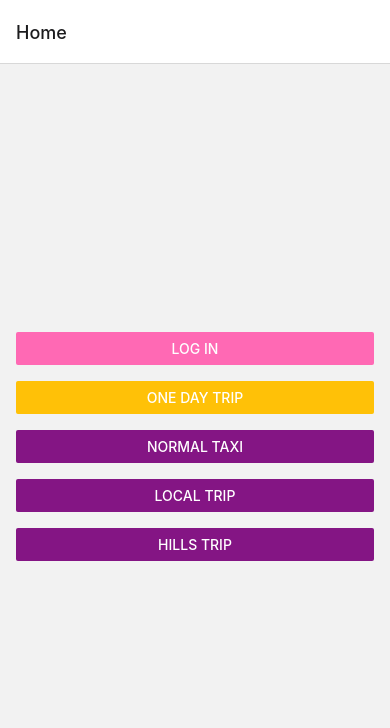
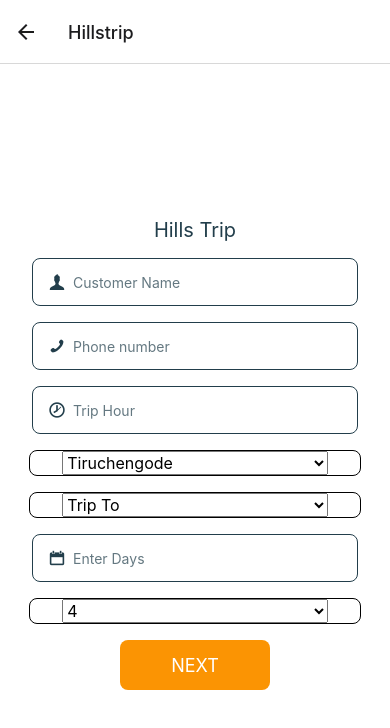
Before and after one commit to ingeniumpavithra/Vetri-taxi-mobile, a React Native app: screen /Hillstrip in a window 390 px wide. Shown: the top 728 px of the page. Built offline with nearby package versions, Linux system fonts and the light colour scheme.

Commit message:
local trip

```diff
--- a/navigations/StackNavigator.js
+++ b/navigations/StackNavigator.js
@@ -7,6 +7,8 @@ import LocalTrip from "../screens/localTrip";
 import Normaltaxi from "../screens/Normaltaxi";
 import Login from "../screens/Login";
 import Billonedaytrip from "../screens/Billonedaytrip"
+import Hillstrip from "../screens/Hillstrip";
+
 const Stack = createNativeStackNavigator();
 
 const StackNavigator = () => {
@@ -18,6 +20,7 @@ const StackNavigator = () => {
         <Stack.Screen name="Log in" component={Login} />
         <Stack.Screen name="onedaytrip" component={onedaytrip} />
         <Stack.Screen name="Billonedaytrip" component={Billonedaytrip} />
+        <Stack.Screen name="Hillstrip" component={Hillstrip} />
       </Stack.Group>
       <Stack.Group screenOptions={{ presentation: "modal" }}>
         <Stack.Screen name="Normaltaxi" component={Normaltaxi} />
--- a/package.json
+++ b/package.json
@@ -20,6 +20,7 @@
     "react-native": "0.64.3",
     "react-native-safe-area-context": "3.3.2",
     "react-native-screens": "~3.8.0",
+    "react-native-select-dropdown": "^1.6.0",
     "react-native-web": "0.17.1",
     "yup": "^0.32.11"
   },
--- a/screens/Billonedaytrip.js
+++ b/screens/Billonedaytrip.js
@@ -1,6 +1,6 @@
 import React from "react";
-import { StyleSheet, Text, View,} from "react-native";
-import Card from '../components/Calcard'
+import { StyleSheet, Text, View,} from "react-native"
+import Card from '../components/CalCard'
 import { useFormik } from 'formik'
 import Button from '../components/button'
 
--- /dev/null
+++ b/screens/Hillstrip.js
@@ -0,0 +1,149 @@
+import React, { useState } from 'react'
+import { View, Text, Picker } from 'react-native'
+import { useFormik } from 'formik'
+
+import Input from '../components/input'
+import Button from '../components/button'
+
+const Hillstrip = () => {
+    const { handleChange,
+        handleSubmit,
+        handleBlur,
+        values,
+        errors,
+        touched } = useFormik({
+            //   validationSchema: TripSchema,
+            initialValues: { username: '', password: '' },
+            onSubmit: () =>
+                alert("")
+        });
+    const [place, setPlace] = useState("Thiruchengode")
+    const [members, setMembers] = useState("4")
+    return (
+        <View
+            style={{
+                flex: 1,
+                backgroundColor: '#fff',
+                alignItems: 'center',
+                justifyContent: 'center'
+            }}>
+
+            <Text style={{ color: '#223e4b', fontSize: 20, marginBottom: 16 }}>
+                Hills Trip
+            </Text>
+            <View style={{ paddingHorizontal: 32, marginBottom: 16, width: '100%' }}>
+                <Input
+                    icon='user'
+                    placeholder='Customer Name'
+                    autoCapitalize='none'
+                    autoCompleteType='username'
+                    keyboardType='default'
+                    keyboardAppearance='dark'
+                    returnKeyType='next'
+                    returnKeyLabel='next'
+                    onChangeText={handleChange('customerName')}
+                    onBlur={handleBlur('customerName')}
+                    error={errors.username}
+                    value={values.username}
+                    touched={touched.username}
+                />
+            </View>
+            <View style={{ paddingHorizontal: 32, marginBottom: 16, width: '100%' }}>
+                <Input
+                    icon='phone'
+                    placeholder='Phone number'
+                    autoCapitalize='none'
+                    autoCompleteType='username'
+                    keyboardType='default'
+                    keyboardAppearance='dark'
+                    returnKeyType='next'
+                    returnKeyLabel='next'
+                    onChangeText={handleChange('phoneNumber')}
+                    onBlur={handleBlur('PhoneNumber')}
+                    error={errors.phoneNumber}
+                    value={values.PhoneNumber}
+                    touched={touched.phoneNumber}
+                />
+            </View>
+            <View style={{ paddingHorizontal: 32, marginBottom: 16, width: '100%' }}>
+                <Input
+                    icon='clock'
+                    placeholder='Trip Hour'
+                    autoCapitalize='none'
+                    autoCompleteType='username'
+                    keyboardType='default'
+                    keyboardAppearance='dark'
+                    returnKeyType='next'
+                    returnKeyLabel='next'
+                    onChangeText={handleChange('hour')}
+                    onBlur={handleBlur('hour')}
+                    error={errors.hour}
+                    value={values.hour}
+                    touched={touched.hour}
+                />
+            </View>
+            <View style={{ paddingHorizontal: 32, paddingVertical: 0, marginBottom: 16, width: '85%', borderWidth: 0.3, borderRadius: 8 }}>
+
+                <Picker
+                    selectedValue={place}
+                    onValueChange={() => setPlace("Tiruchengode")}
+
+                >
+                    <Picker.Item label="Tiruchengode" value="Tiruchengode" />
+
+                </Picker>
+            </View>
+            <View style={{ paddingHorizontal: 32, paddingVertical: 0, marginBottom: 16, width: '85%', borderWidth: 0.3, borderRadius: 8 }}>
+
+                <Picker
+                    selectedValue={place}
+                    onValueChange={() => setPlace("Tiruchengode")}
+
+                >
+                    <Picker.Item label="Trip To" value="" />
+                    <Picker.Item label="Yercaud" value="Yercaud" />
+                    <Picker.Item label="Kolli Hills" value="Kolli Hills" />
+                    <Picker.Item label="Kodaikanal" value="Kodaikanal" />
+                    <Picker.Item label="Ooty" value="Ooty" />
+                    <Picker.Item label="Palani" value="Palani" />
+
+                </Picker>
+            </View>
+
+            <View style={{ paddingHorizontal: 32, marginBottom: 16, width: '100%' }}>
+                <Input
+
+                    icon='calendar'
+                    placeholder='Enter Days'
+                    autoCapitalize='none'
+                    autoCompleteType='username'
+                    keyboardType='default'
+                    keyboardAppearance='dark'
+                    returnKeyType='next'
+                    returnKeyLabel='next'
+                    onChangeText={handleChange('extraKms')}
+                    onBlur={handleBlur('extraKms')}
+                    error={errors.extraKms}
+                    value={values.extraKms}
+                    touched={touched.extraKms}
+                />
+            </View>
+            <View style={{ paddingHorizontal: 32, paddingVertical: 0, marginBottom: 16, width: '85%', borderWidth: 0.3, borderRadius: 8 }}>
+
+<Picker
+    selectedValue={place}
+    onValueChange={() => setMembers("4")}
+
+>
+    <Picker.Item label="4" value="4" />
+
+
+</Picker>
+</View>
+            <Button label='Next' onPress={handleSubmit} />
+
+        </View>
+    )
+}
+
+export default Hillstrip
--- a/screens/Home.js
+++ b/screens/Home.js
@@ -40,7 +40,7 @@ const Home = () => {
        />
    <Separator />
    <Button
-        onPress={() => navigation.navigate("Second")}
+        onPress={() => navigation.navigate("Hillstrip")}
         title="Hills Trip"
        color="#841584"
        />
--- a/screens/localTrip.js
+++ b/screens/localTrip.js
@@ -1,11 +1,17 @@
-import React from 'react'
-import { View ,Text} from 'react-native'
+import React ,{useState}from 'react'
+import { View, Text ,Picker} from 'react-native'
 import { useFormik } from 'formik'
+
+
+
 
 import Input from '../components/input'
 import Button from '../components/button'
 
 export default function LocalTrip() {
+
+  const [triphr,setTriphr] = useState('')
+
   const { handleChange,
     handleSubmit,
     handleBlur,
@@ -13,10 +19,19 @@ export default function LocalTrip() {
     errors,
     touched } = useFormik({
       //   validationSchema: TripSchema,
-          initialValues: { username: '', password: '' },
+      initialValues: {
+        customerName: '',
+        phoneNumber: '',
+        kms: '',
+        extraKms: '',
+      },
       onSubmit: () =>
-            alert("")
+        console.log(values)
+
     });
+
+
+
 
   return (
     <View
@@ -42,9 +57,9 @@ export default function LocalTrip() {
           returnKeyLabel='next'
           onChangeText={handleChange('customerName')}
           onBlur={handleBlur('customerName')}
-          error={errors.username}
-          value={values.username}
-          touched={touched.username}
+          error={errors.customerName}
+          value={values.customerName}
+          touched={touched.customerName}
         />
       </View>
       <View style={{ paddingHorizontal: 32, marginBottom: 16, width: '100%' }}>
@@ -64,22 +79,17 @@ export default function LocalTrip() {
           touched={touched.phoneNumber}
         />
       </View>
-      <View style={{ paddingHorizontal: 32, marginBottom: 16, width: '100%' }}>
-        <Input
-          icon='clock'
-          placeholder='Trip Hour'
-          autoCapitalize='none'
-          autoCompleteType='username'
-          keyboardType='default'
-          keyboardAppearance='dark'
-          returnKeyType='next'
-          returnKeyLabel='next'
-          onChangeText={handleChange('hour')}
-          onBlur={handleBlur('hour')}
-          error={errors.hour}
-          value={values.hour}
-          touched={touched.hour}
-        />
+      <View style={{ paddingHorizontal: 32,paddingVertical:0, marginBottom: 16,   width: '85%',borderWidth: 0.3,borderRadius:8}}>
+
+     <Picker
+       selectedValue = {triphr}
+       onValueChange={(itemValue) => setTriphr(itemValue)}
+
+      >
+         <Picker.Item label="Trip Hour" value="0" />
+        <Picker.Item label="1" value="1" />
+        <Picker.Item label="2" value="2" />
+      </Picker>
       </View>
       <View style={{ paddingHorizontal: 32, marginBottom: 16, width: '100%' }}>
         <Input
@@ -91,12 +101,11 @@ export default function LocalTrip() {
           keyboardAppearance='dark'
           returnKeyType='next'
           returnKeyLabel='next'
-          disabled={true}
-          onChangeText={handleChange('customerName')}
-          onBlur={handleBlur('customerName')}
-          error={errors.customerName}
-          value={values.customerName}
-          touched={touched.customerName}
+          onChangeText={handleChange("kms")}
+          onBlur={handleBlur('kms')}
+          error={errors.kms}
+          value={triphr === "1" ? "10"  : triphr === "2" ? "20": "0"}
+          touched={touched.kms}
         />
       </View>
 
```
Also changed, not shown: components/result.js (added, +17 -0 lines), 1 other file (tests, documents, lock files or other folders). Lines whose indentation alone changed are shown as unchanged.
